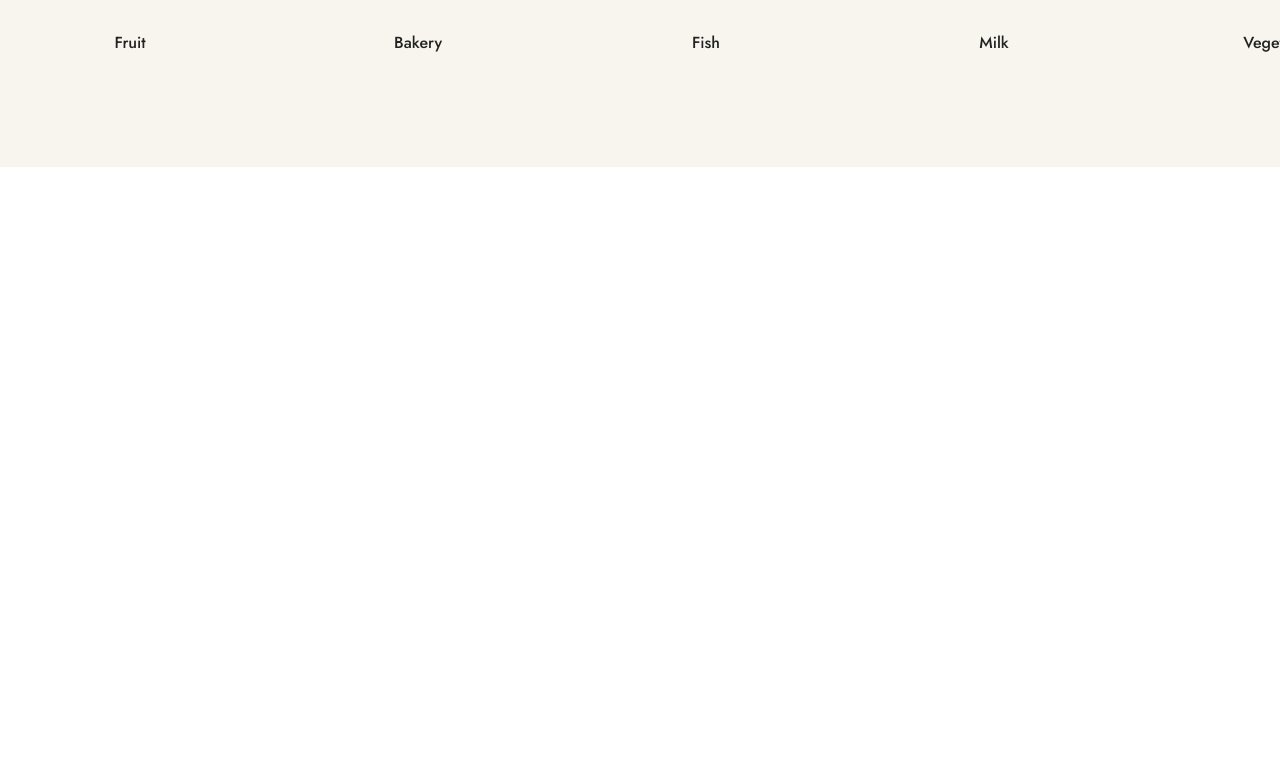
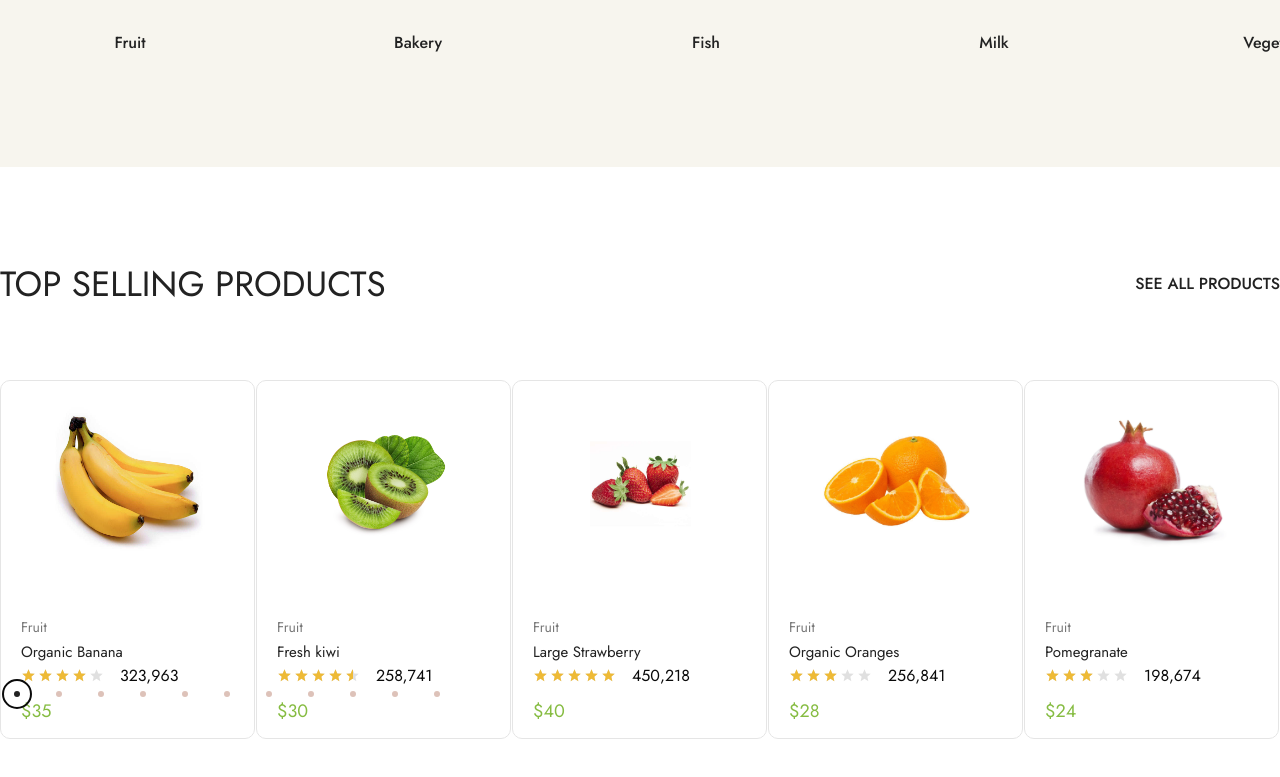
Before and after one commit to ayeshatahsin11/Uomo-E-commerce, a Next.js app: page / in a window 1280 px wide. Shown: the part 2637-3414 px from the top of the page. Before the commit the page ends 2804 px from the top, so only its background shows below. Built offline with nearby package versions, Linux system fonts and the light colour scheme.

Commit message:
swiper issue

```diff
--- a/src/app/(root)/page.jsx
+++ b/src/app/(root)/page.jsx
@@ -1,6 +1,7 @@
 import Category from "@/components/layout/Contents/Category";
 import Priviliges from "@/components/layout/Contents/Priviliges";
 import Products from "@/components/layout/Contents/Products";
+import TopSelling from "@/components/layout/Contents/TopSelling";
 import Footer from "@/components/layout/footer/Footer";
 import Header from "@/components/layout/header/Header";
 import Banner from "@/components/layout/home/Banner";
@@ -14,6 +15,7 @@ const page = () => {
       <Priviliges/>
      <Products/>
      <Category/>
+     <TopSelling/>
     </>
   );
 };
--- a/src/app/globals.css
+++ b/src/app/globals.css
@@ -137,7 +137,7 @@
     @apply size-1.5! rounded-full opacity-100! bg-[#DDC2B9]!;
   }
   .swiper-pagination-bullet-active {
-    @apply size-1.5! rounded-full bg-primary-black! relative after:content-[''] after:size-7.5 after:border-2 after:rounded-full after:absolute after:-translate-x-1/2 after:-translate-y-1/2 after:top-2/4 after:left-2/4;
+    @apply size-1.5!  rounded-full bg-primary-black! relative after:content-[''] after:size-7.5 after:border-2 after:rounded-full after:absolute after:-translate-x-1/2 after:-translate-y-1/2 after:top-2/4 after:left-2/4;
   }
 
   .swiper-pagination {
--- /dev/null
+++ b/src/components/layout/Contents/TopSelling.jsx
@@ -0,0 +1,50 @@
+"use client"
+import { useState, useEffect } from "react";
+import { Swiper, SwiperSlide } from 'swiper/react';
+import 'swiper/css';
+import { Pagination } from 'swiper/modules';
+import "swiper/css/pagination";
+import React from "react";
+import Container from "../Container";
+import Titles from "@/components/common/Titles";
+import ProductCards from "@/components/common/ProductCards";
+
+const TopSelling = () => {
+     const [products, setProducts] = useState([]);
+
+      useEffect(() => {
+        const fetchProducts = async () => {
+          const res = await fetch("/api/products"); // lowercase, matches folder
+          const data = await res.json();
+          setProducts(data);
+        };
+        fetchProducts();
+      }, []);
+  return (
+    <section className="mt-22.75 mb-10">
+      <Container>
+     <div className="flex justify-between items-center">
+           <Titles name="Top selling products" />
+        <button className="text-primary-black cursor-pointer text-[16px] font-medium relative uppercase after:content-[''] after:w-0 hover:after:w-2/4 after:h-1 after:bg-primary-black after:absolute after:-bottom-1 after:left-0 after:duration-300">
+          see all products
+        </button>
+     </div>
+   <div className="mt-8.75">
+  <Swiper slidesPerView={5} modules={[Pagination]} pagination={{ clickable: true }} >
+    {products?.map((product) => (
+      <SwiperSlide key={product.id}>
+        <ProductCards product={product} />
+      </SwiperSlide>
+    ))}
+  </Swiper>
+</div>
+       <div>
+
+       </div>
+
+      </Container>
+    </section>
+  );
+};
+
+export default TopSelling;
```
